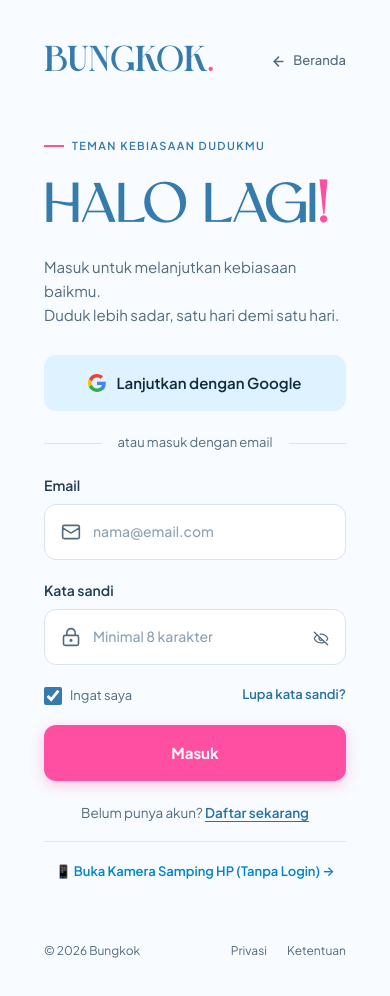
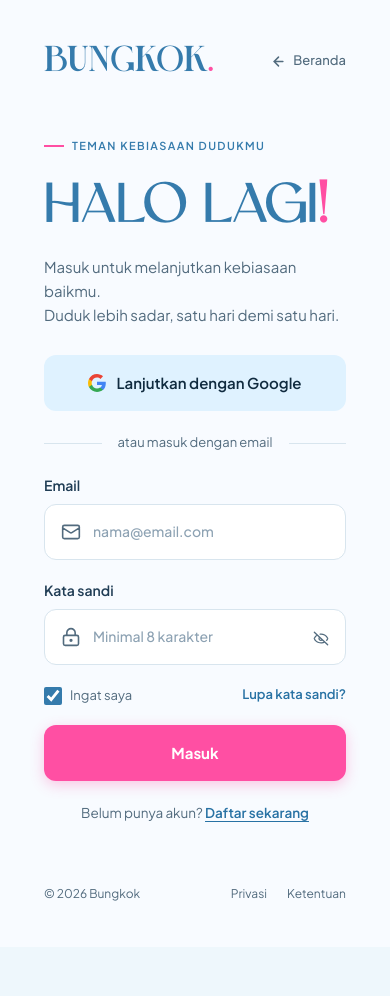
Before and after one commit to Hizkia-Dustin/bungkok-posture, a React (Vite) app in the folder bungkok_frontend/: page /login in a window 390 px wide. Shown: the top 996 px of the page. After the commit the page ends 947 px from the top, so only its background shows below. Built offline with nearby package versions, Linux system fonts and the light colour scheme; no server answers.

Commit message:
fix(auth): remove direct mobile camera link from login page

```diff
--- a/bungkok_frontend/src/components/auth/AuthPage.jsx
+++ b/bungkok_frontend/src/components/auth/AuthPage.jsx
@@ -268,28 +268,6 @@ export default function AuthPage({ register = false }) {
               {register ? 'Masuk di sini' : 'Daftar sekarang'}
             </Link>
           </p>
-
-          <div style={{
-            marginTop: '16px',
-            paddingTop: '16px',
-            borderTop: '1px solid #e2e8f0',
-            textAlign: 'center',
-          }}>
-            <Link
-              to="/cam/side"
-              style={{
-                display: 'inline-flex',
-                alignItems: 'center',
-                gap: '6px',
-                fontSize: '13px',
-                color: '#0284c7',
-                fontWeight: 600,
-                textDecoration: 'none',
-              }}
-            >
-              📱 Buka Kamera Samping HP (Tanpa Login) →
-            </Link>
-          </div>
         </div>
 
         <footer className="auth-footer">
```
